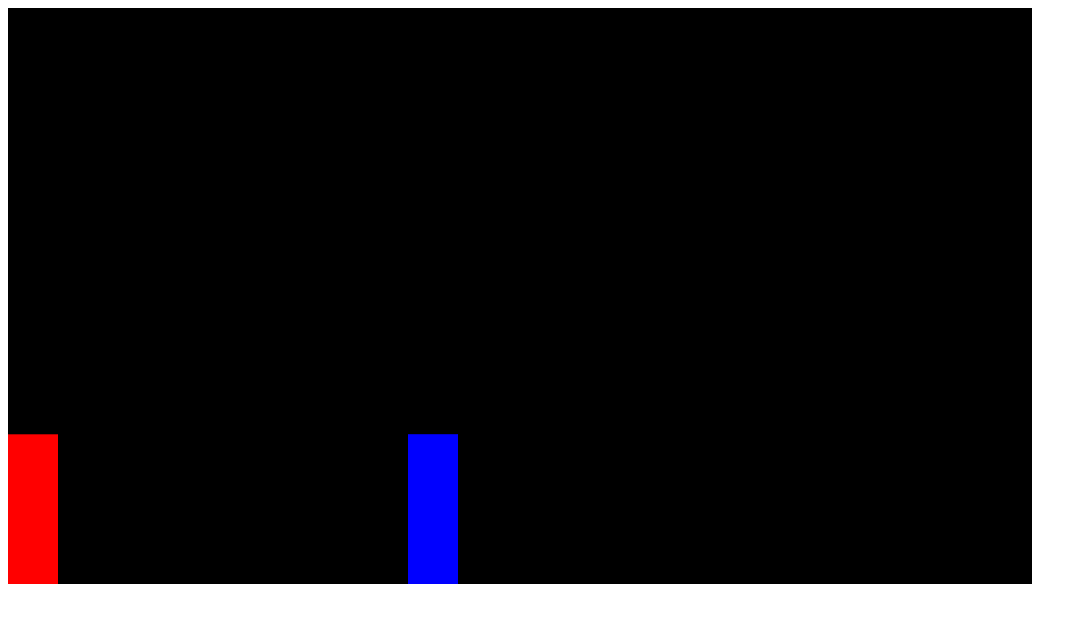
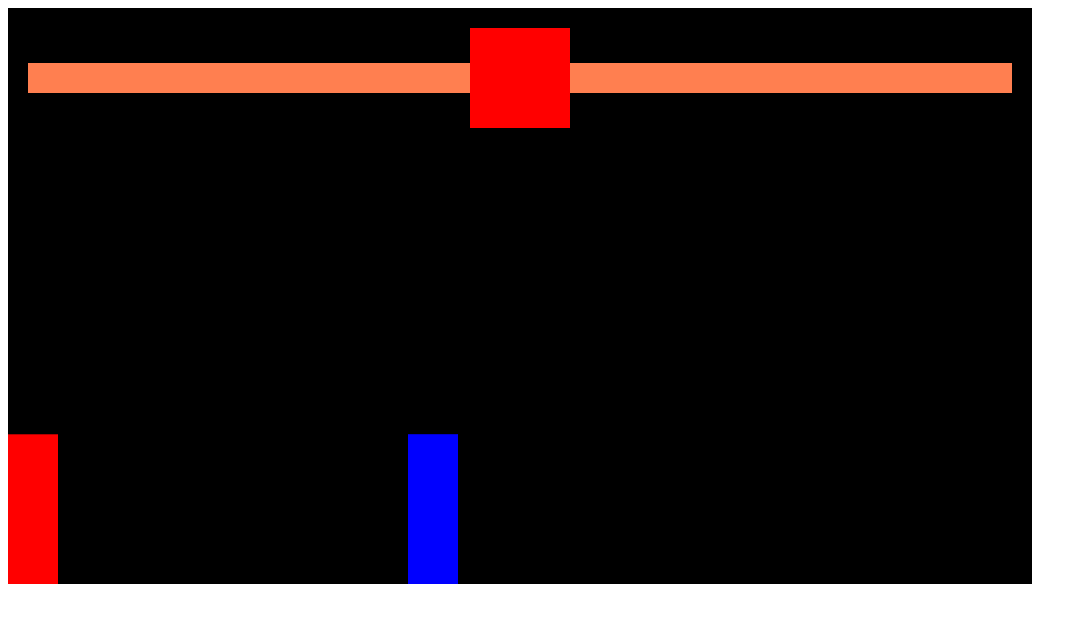
Before and after one commit to ButlerFuqua/canvas-fighting-game, a plain HTML site: page index.html in a window 1280 px wide. Shown: the whole page, without its empty margins (0-1087 px from the left). Drawn offline with Linux system fonts and the light colour scheme.

Commit message:
Add decrease enemy health to 20%

```diff
--- a/index.html
+++ b/index.html
@@ -6,11 +6,31 @@
     <meta http-equiv="X-UA-Compatible" content="IE=edge">
     <meta name="viewport" content="width=device-width, initial-scale=1.0">
     <title>Fighting Game</title>
+
+    <style>
+        * {
+            box-sizing: border-box;
+        }
+    </style>
+
 </head>
 
 <body>
 
-    <canvas></canvas>
+    <div style="position: relative; display: inline-block;">
+        <div style="position: absolute; top: 0; left: 0; display: flex; width: 100%; align-items: center; padding: 20px;">
+            <!-- Player health -->
+            <div style="background: coral; height: 30px; width: 100%;"></div>
+            <!-- Timer -->
+            <div style="background: red; width: 100px; height: 100px; flex-shrink: 0;"></div>
+            <!-- Enemy health -->
+            <div style="position: relative; height: 30px; width: 100%;">
+                <div id="enemyHealth" style="background: coral; height: 30px;"></div>
+                <div style="background: 'blue'; position: absolute;"></div>
+            </div>
+        </div>
+        <canvas></canvas>
+    </div>
 
     <script src="/index.js""></script>
 
--- a/index.js
+++ b/index.js
@@ -161,6 +161,7 @@ function animate() {
     ) {
         player.isAttacking = false
         console.log('ATTACK ENEMY!')
+        document.getElementById('enemyHealth').style.width = '20%'
     }
     if (
         rectangularCollision({ rect1: enemy, rect2: player }) &&
```
